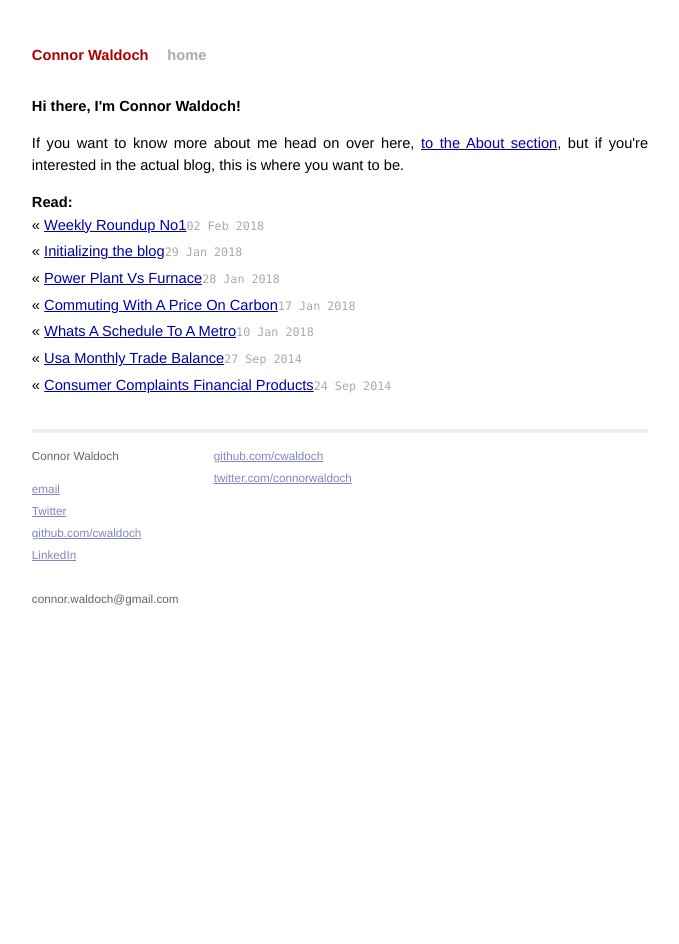
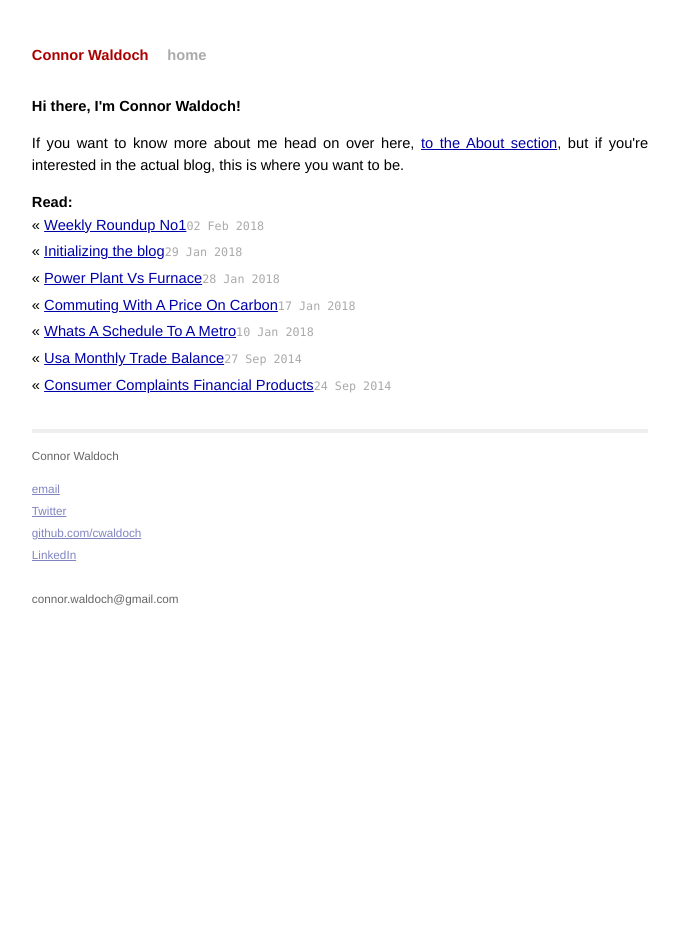
Before and after one commit to cwaldoch/cwaldoch.github.io, a Jekyll site: the page built from index.html, in a window 1280 px wide. Shown: the whole page, without its empty margins (300-979 px from the left). Built offline with Jekyll 4.4.1, drawn with Linux system fonts in a browser that asks for light colours.

Commit message:
Update default.html

```diff
--- a/_layouts/default.html
+++ b/_layouts/default.html
@@ -47,12 +47,6 @@ var WRInitTime=(new Date()).getTime();
         connor.waldoch@gmail.com
       </p>
     </div>
-    <div class="contact">
-      <p>
-        <a href="http://github.com/cwaldoch/">github.com/cwaldoch</a><br />
-        <a href="http://twitter.com/connorwaldoch/">twitter.com/connorwaldoch</a><br />
-      </p>
-    </div>
   </div>
 </div>
 
```
